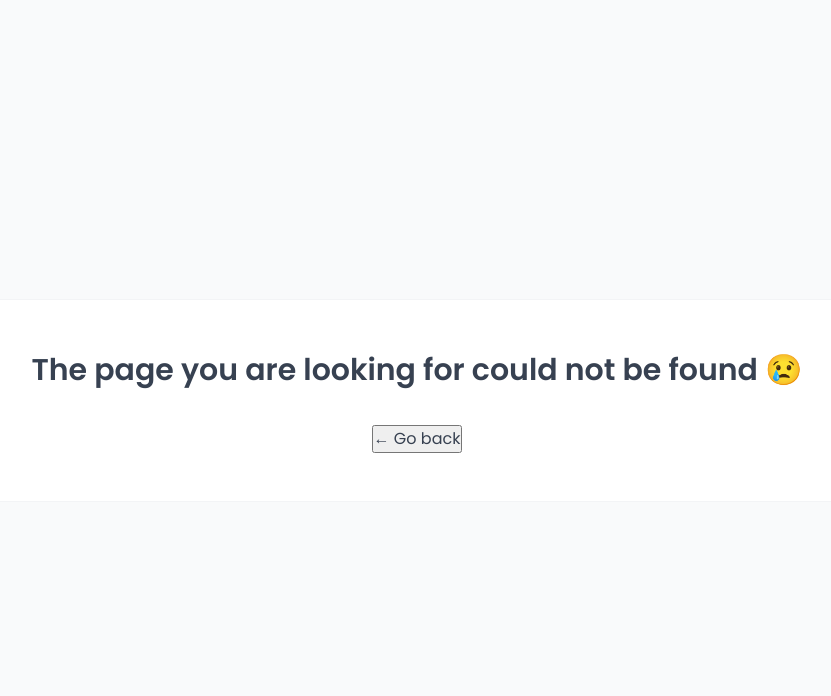
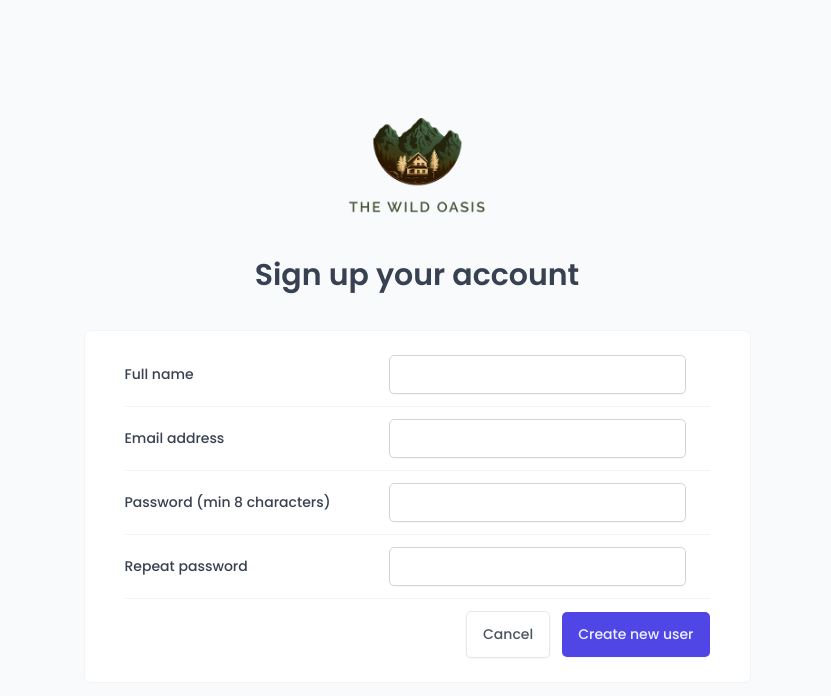
Before and after one commit to Soroush47/the-wild-oasis, a React (Vite) app: page /sign-up in a window 1280 px wide. Shown: the top 696 px of the page, without its empty margins (223-1054 px from the left). Built offline with nearby package versions, Linux system fonts and the light colour scheme; a web font is replaced by a local one.

Commit message:
Create sign up form and implement it

```diff
--- a/src/App.tsx
+++ b/src/App.tsx
@@ -14,6 +14,7 @@ import GlobalStyles from "./styles/GlobalStyles";
 import { Toaster } from "react-hot-toast";
 import Booking from "./pages/Booking";
 import Checkin from "./pages/Checkin";
+import Signup from "./pages/SignUp";
 
 const MINUTE = 60 * 1000;
 
@@ -49,6 +50,7 @@ function App() {
                         <Route path="account" element={<Account />} />
                     </Route>
                     <Route path="login" element={<Login />} />
+                    <Route path="sign-up" element={<Signup />} />
                     <Route path="*" element={<PageNotFound />} />
                 </Routes>
             </BrowserRouter>
--- a/src/features/authentication/SignupForm.tsx
+++ b/src/features/authentication/SignupForm.tsx
@@ -1,35 +1,79 @@
+import { useSignup } from "./useSignup";
+import { useSignupForm } from "./useSignupForm";
+
 import Button from "../../ui/Button";
 import Form from "../../ui/Form";
 import FormRow from "../../ui/FormRow";
 import Input from "../../ui/Input";
+import { FormData } from "./signupFormSchema";
 
 // Email regex: /\S+@\S+\.\S+/
 
 function SignupForm() {
+    const { register, handleSubmit, reset, errors } = useSignupForm();
+    const { isSigningUp, signupMutation } = useSignup();
+
+    const onSubmit = (data: FormData) => {
+        const { fullName, email, password } = data;
+        signupMutation({ fullName, email, password });
+    };
+
+    const handleReset = () => reset();
+
     return (
-    <Form>
-      <FormRow label="Full name" error={""}>
-        <Input type="text" id="fullName" />
+        <Form onSubmit={handleSubmit(onSubmit)}>
+            <FormRow label="Full name" error={errors?.fullName?.message}>
+                <Input
+                    type="text"
+                    id="fullName"
+                    {...register("fullName")}
+                    disabled={isSigningUp}
+                />
             </FormRow>
 
-      <FormRow label="Email address" error={""}>
-        <Input type="email" id="email" />
+            <FormRow label="Email address" error={errors?.email?.message}>
+                <Input
+                    type="email"
+                    id="email"
+                    {...register("email")}
+                    disabled={isSigningUp}
+                />
             </FormRow>
 
-      <FormRow label="Password (min 8 characters)" error={""}>
-        <Input type="password" id="password" />
+            <FormRow
+                label="Password (min 8 characters)"
+                error={errors?.password?.message}
+            >
+                <Input
+                    type="password"
+                    id="password"
+                    {...register("password")}
+                    disabled={isSigningUp}
+                />
             </FormRow>
 
-      <FormRow label="Repeat password" error={""}>
-        <Input type="password" id="passwordConfirm" />
+            <FormRow label="Repeat password" error={errors?.repeatPassword?.message}>
+                <Input
+                    type="password"
+                    id="passwordConfirm"
+                    {...register("repeatPassword")}
+                    disabled={isSigningUp}
+                />
             </FormRow>
 
             <FormRow>
                 {/* type is an HTML attribute! */}
-        <Button variation="secondary" type="reset">
+                <>
+                    <Button
+                        $variation="secondary"
+                        type="reset"
+                        onClick={handleReset}
+                        disabled={isSigningUp}
+                    >
                         Cancel
                     </Button>
-        <Button>Create new user</Button>
+                    <Button disabled={isSigningUp}>Create new user</Button>
+                </>
             </FormRow>
         </Form>
     );
--- /dev/null
+++ b/src/features/authentication/signupFormSchema.ts
@@ -0,0 +1,15 @@
+import z from "zod";
+
+export const SignupFormSchema = z
+    .object({
+        fullName: z.string().trim().min(1, "Full name is required"),
+        email: z.email("Invalid email address"),
+        password: z.string().min(8, "Password must be at least 8 characters"),
+        repeatPassword: z.string().min(8, "Password must be at least 8 characters"),
+    })
+    .refine(data => data.password === data.repeatPassword, {
+        error: "Passwords do not match",
+        path: ["repeatPassword"],
+    });
+
+export type FormData = z.infer<typeof SignupFormSchema>;
--- /dev/null
+++ b/src/features/authentication/useSignup.ts
@@ -0,0 +1,35 @@
+import { useMutation } from "@tanstack/react-query";
+import { signupUser } from "../../services/apiAuth";
+import toast from "react-hot-toast";
+import { useNavigate } from "react-router-dom";
+import { AxiosError } from "axios";
+
+interface BackendError {
+    message: string;
+}
+
+export function useSignup() {
+    const navigate = useNavigate();
+    const {
+        data,
+        isPending: isSigningUp,
+        mutate: signupMutation,
+    } = useMutation({
+        mutationFn: signupUser,
+        onSuccess: () => {
+            toast.success("User signed up seccessfully");
+            navigate("/login");
+        },
+        onError: err => {
+            const axiosError = err as AxiosError<BackendError>;
+            const message =
+                axiosError.response?.data?.message || "User could not sign up";
+
+            toast.error(message);
+        },
+    });
+
+    const user = data?.data;
+    user && console.log({ user });
+    return { isSigningUp, signupMutation };
+}
--- /dev/null
+++ b/src/features/authentication/useSignupForm.ts
@@ -0,0 +1,16 @@
+import { zodResolver } from "@hookform/resolvers/zod";
+import { useForm } from "react-hook-form";
+import { SignupFormSchema, FormData } from "./signupFormSchema";
+
+export function useSignupForm() {
+    const {
+        register,
+        handleSubmit,
+        reset,
+        formState: { errors },
+    } = useForm<FormData>({
+        resolver: zodResolver(SignupFormSchema),
+    });
+
+    return { register, handleSubmit, reset, errors };
+}
--- a/src/features/cabins/CreateCabinForm.tsx
+++ b/src/features/cabins/CreateCabinForm.tsx
@@ -107,6 +107,7 @@ function CreateCabinForm({ cabin, onCloseModal }: CreateCabinFormProps) {
 
             <FormRow>
                 {/* type is an HTML attribute! */}
+                <>
                     <Button
                         $variation="secondary"
                         onClick={onCloseModal}
@@ -118,6 +119,7 @@ function CreateCabinForm({ cabin, onCloseModal }: CreateCabinFormProps) {
                     <Button disabled={cabin ? isUpdating : isCreating}>
                         {cabin ? "Edit" : "Create new"} cabin
                     </Button>
+                </>
             </FormRow>
         </Form>
     );
--- /dev/null
+++ b/src/pages/Signup.tsx
@@ -0,0 +1,26 @@
+import styled from "styled-components";
+import SignupForm from "../features/authentication/SignupForm";
+import Logo from "../ui/Logo";
+import Heading from "../ui/Heading";
+
+const SignupLayout = styled.main`
+    min-height: 100vh;
+    display: grid;
+    grid-template-columns: min-content;
+    align-content: center;
+    justify-content: center;
+    gap: 3.2rem;
+    background-color: var(--color-grey-50);
+`;
+
+function Signup() {
+    return (
+        <SignupLayout>
+            <Logo />
+            <Heading as="h4">Sign up your account</Heading>
+            <SignupForm />
+        </SignupLayout>
+    );
+}
+
+export default Signup;
--- /dev/null
+++ b/src/services/apiAuth.ts
@@ -0,0 +1,9 @@
+import api from "../configs/api";
+
+interface User {
+    fullName: string;
+    email: string;
+    password: string;
+}
+
+export const signupUser = async (user: User) => await api.post("/auth/sign-up", user);
--- a/src/ui/FormRow.tsx
+++ b/src/ui/FormRow.tsx
@@ -1,5 +1,5 @@
 import styled from "styled-components";
-import { ReactNode } from "react";
+import { ReactElement } from "react";
 
 const StyledFormRow = styled.div`
     display: grid;
@@ -37,18 +37,16 @@ const Error = styled.span`
     color: var(--color-red-700);
 `;
 
-function FormRow({
-    error = "",
-    label = "",
-    children,
-}: {
+interface FormRowProps {
     error?: string;
     label?: string;
-    children: ReactNode;
-}) {
+    children: ReactElement & { props?: { id?: string } };
+}
+
+function FormRow({ error = "", label = "", children }: FormRowProps) {
     return (
         <StyledFormRow>
-            {label && <Label>{label}</Label>}
+            {label && <Label htmlFor={children.props.id}>{label}</Label>}
             {children}
             {error && <Error>{error}</Error>}
         </StyledFormRow>
```
Lines whose indentation alone changed are shown as unchanged.
